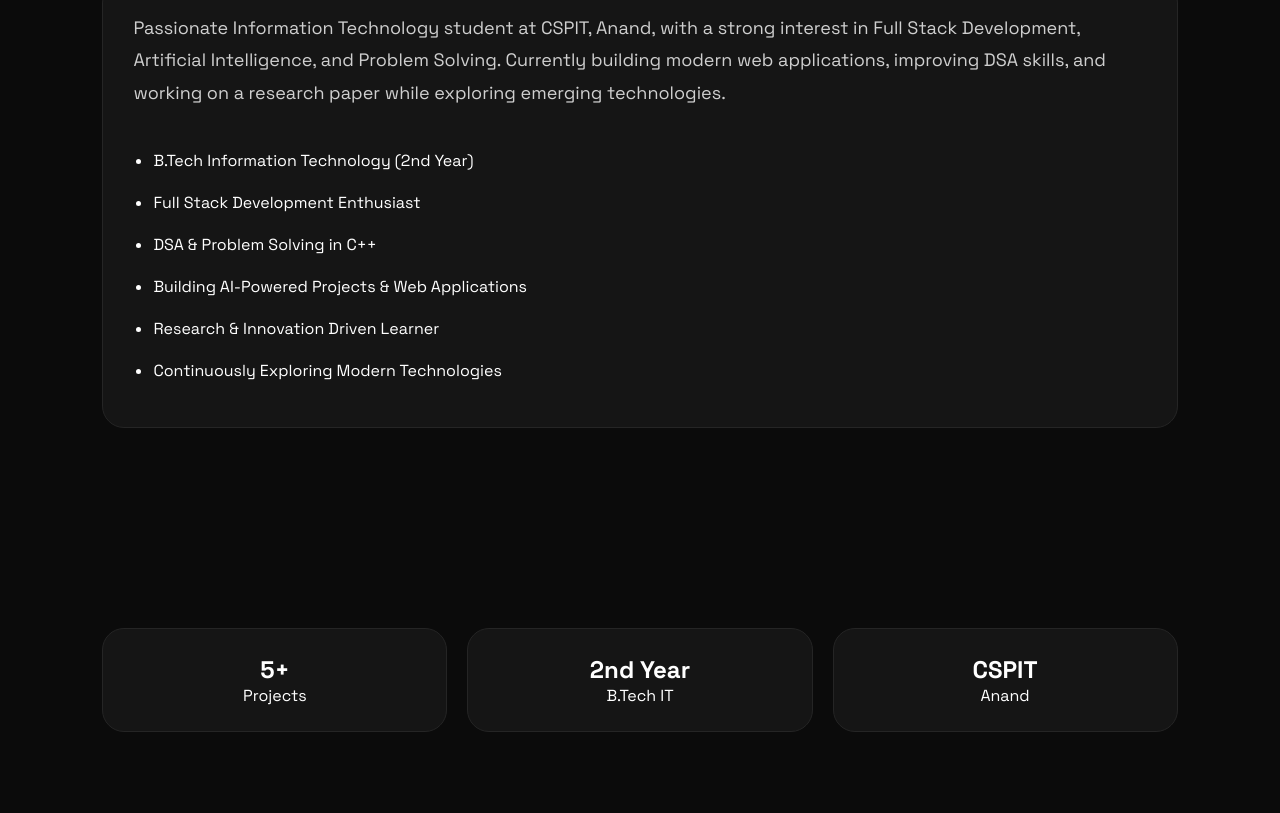
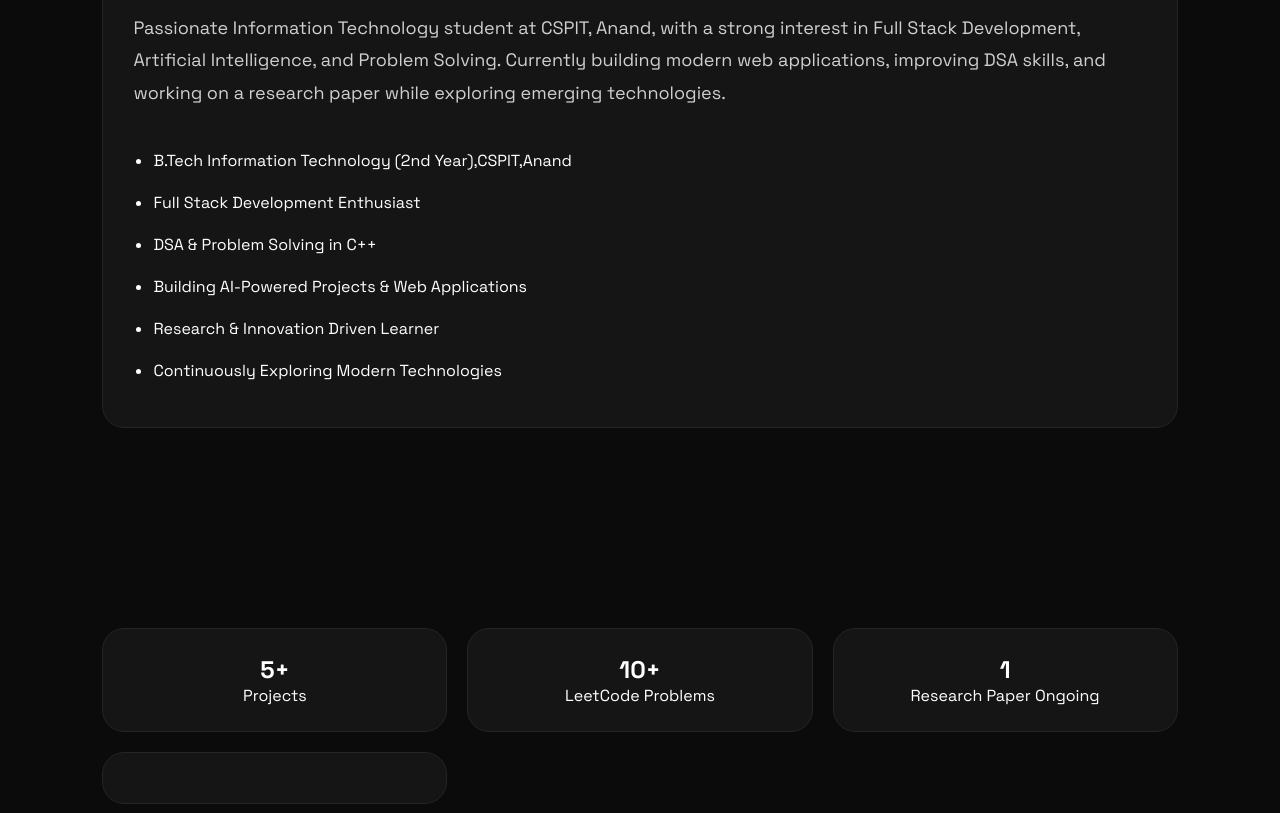
Before and after one commit to harshkunpara/Portfolio, a plain HTML site: page index.html in a window 1280 px wide. Shown: the part 1007-1820 px from the top of the page. Drawn offline with Linux system fonts and the light colour scheme.

Commit message:
Updated portfolio with projects and research section

```diff
--- a/index.html
+++ b/index.html
@@ -141,7 +141,7 @@ and working on a research paper while exploring emerging technologies.
 <br>
 
 <ul style="line-height:2; padding-left:20px;">
-<li>B.Tech Information Technology (2nd Year)</li>
+<li>B.Tech Information Technology (2nd Year),CSPIT,Anand</li>
 <li>Full Stack Development Enthusiast</li>
 <li>DSA & Problem Solving in C++</li>
 <li>Building AI-Powered Projects & Web Applications</li>
@@ -155,9 +155,9 @@ and working on a research paper while exploring emerging technologies.
 <section>
 <div class="stats">
 <div class="stat"><h2>5+</h2><p>Projects</p></div>
-<div class="stat"><h2>2nd Year</h2><p>B.Tech IT</p></div>
-<div class="stat"><h2>CSPIT</h2><p>Anand</p></div>
-</div>
+<div class="stat"><h2>10+</h2><p>LeetCode Problems</p></div>
+<div class="stat"><h2>1</h2><p>Research Paper Ongoing</p></div>
+<div class="stat">
 </section>
 
 <section id="skills">
```
